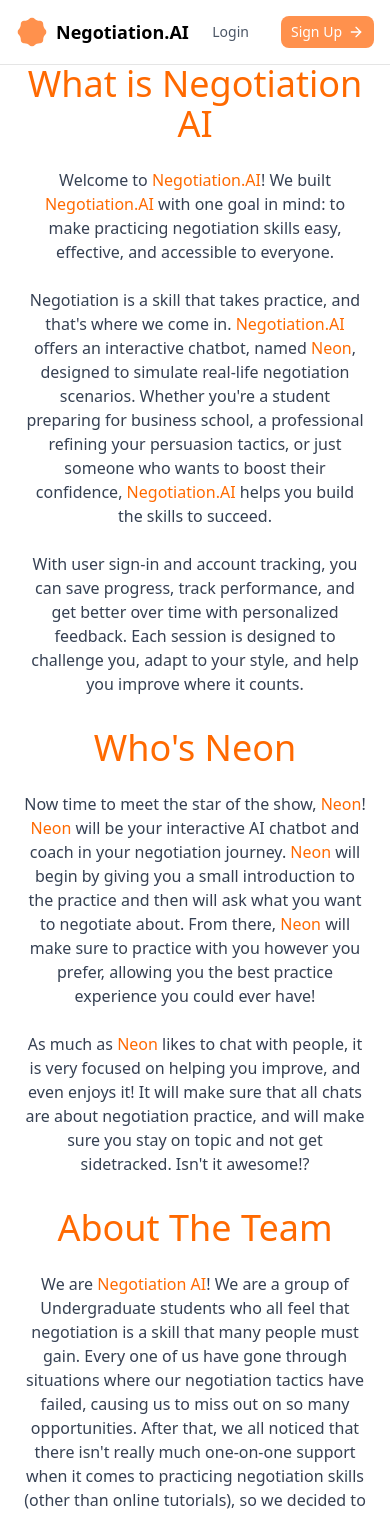
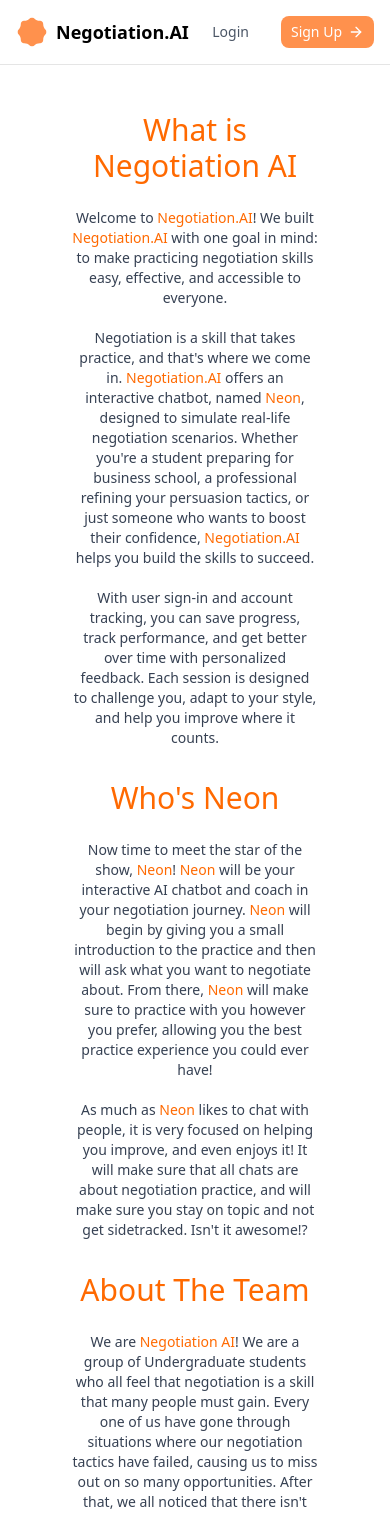
Before and after one commit to TyBoye/NoAI, a Next.js app: page /learn-more in a window 390 px wide. Shown: the top 1514 px of the page. Built offline with nearby package versions, Linux system fonts and the light colour scheme; no server answers.

Commit message:
fixed meta tags and text size for learn more

```diff
--- a/src/app/learn-more/layout.tsx
+++ b/src/app/learn-more/layout.tsx
@@ -13,8 +13,8 @@
 
 export const metadata = {
   metadataBase: new URL('https://no-ai.vercel.app'),
-  title: "Negotiation.AI | Aboutus",
-  description: "Privacy Policy for Negotiation.AI",
+  title: "Negotiation.AI | About Us",
+  description: "About Us for Negotiation.AI",
   keywords: ['negotiation', 'ai', 'about', 'us', 'learn', 'more'],
   authors: [{name: 'NegotiationAI'}],
   creator: 'NegotiationAI',
--- a/src/app/learn-more/page.tsx
+++ b/src/app/learn-more/page.tsx
@@ -8,11 +8,11 @@
   return (
     <div className="bg-white text-black min-h-screen flex flex-col">
       <Navbar />
-
+      <div className="flex flex-col items-center justify-center text-center gap-8 p-12">
       <main className="flex-1 flex flex-col items-center justify-center text-center gap-8 p-6 pt-16">
         <section className="flex flex-col items-center text-center">
-          <h1 className="text-4xl sm:text-5xl md:text-7xl text-orange-500 mb-6">What is Negotiation AI</h1>
-          <p className="max-w-xl text-gray-700">
+          <h1 className="text-3xl md:text-4xl lg:text-7xl text-orange-500 mb-6">What is Negotiation AI</h1>
+          <p className="max-w-xl text-sm md:text-md lg:text-lg text-gray-700">
             Welcome to <span className="text-orange-500">Negotiation.AI</span>! We built <span className="text-orange-500">Negotiation.AI</span> with one goal in mind: to make practicing
             negotiation skills easy, effective, and accessible to everyone.
             <br /><br />
@@ -29,8 +29,8 @@
         </section>
 
         <section className="flex flex-col items-center text-center w-full max-w-3xl">
-          <h1 className="text-4xl sm:text-5xl md:text-7xl text-orange-500 mb-6">Who&apos;s Neon</h1>
-          <p className="max-w-xl text-gray-700">
+          <h1 className="text-3xl md:text-4xl lg:text-7xl text-orange-500 mb-6">Who&apos;s Neon</h1>
+          <p className="max-w-xl text-sm md:text-md lg:text-lg text-gray-700">
             Now time to meet the star of the show, <span className="text-orange-500">Neon</span>! <span className="text-orange-500">Neon</span> will be your interactive AI chatbot and coach
             in your negotiation journey. <span className="text-orange-500">Neon</span> will begin by giving you a small introduction to the practice and
             then will ask what you want to negotiate about. From there, <span className="text-orange-500">Neon</span> will make sure to practice with
@@ -43,8 +43,8 @@
         </section>
 
         <section className="flex flex-col items-center text-center">
-          <h1 className="text-4xl sm:text-5xl md:text-7xl text-orange-500 mb-6">About The Team</h1>
-          <p className="max-w-xl text-gray-700">
+          <h1 className="text-3xl md:text-4xl lg:text-7xl text-orange-500 mb-6">About The Team</h1>
+          <p className="max-w-xl text-sm md:text-md lg:text-lg text-gray-700">
             We are <span className="text-orange-500">Negotiation AI</span>! We are a group of Undergraduate students who all
             feel that negotiation is a skill that many people must gain. Every one of us have gone through
             situations where our negotiation tactics have failed, causing us to miss out on so many
@@ -56,6 +56,7 @@
           </p>
         </section>
       </main>
+      </div>
 
       <Footer />
     </div>
```
